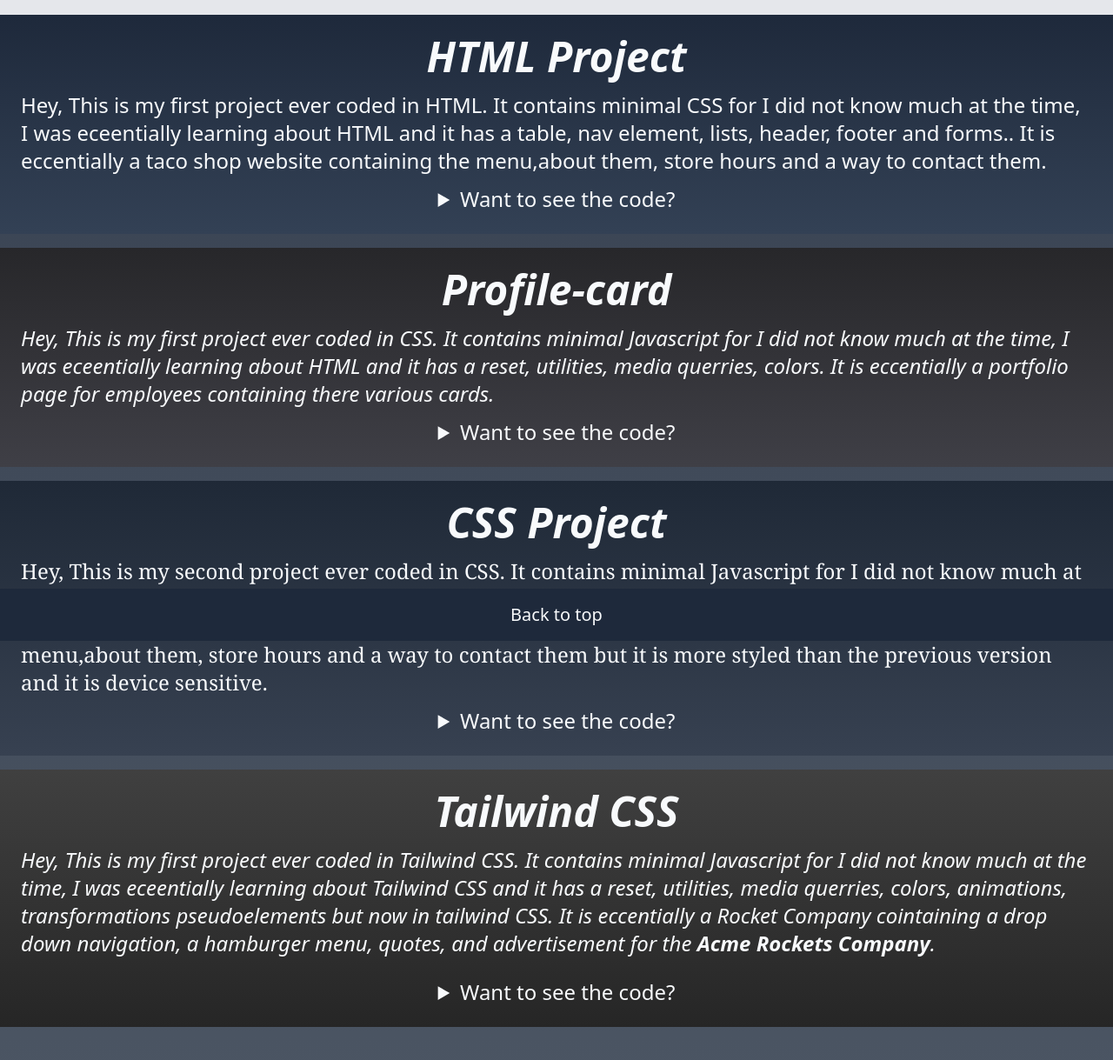
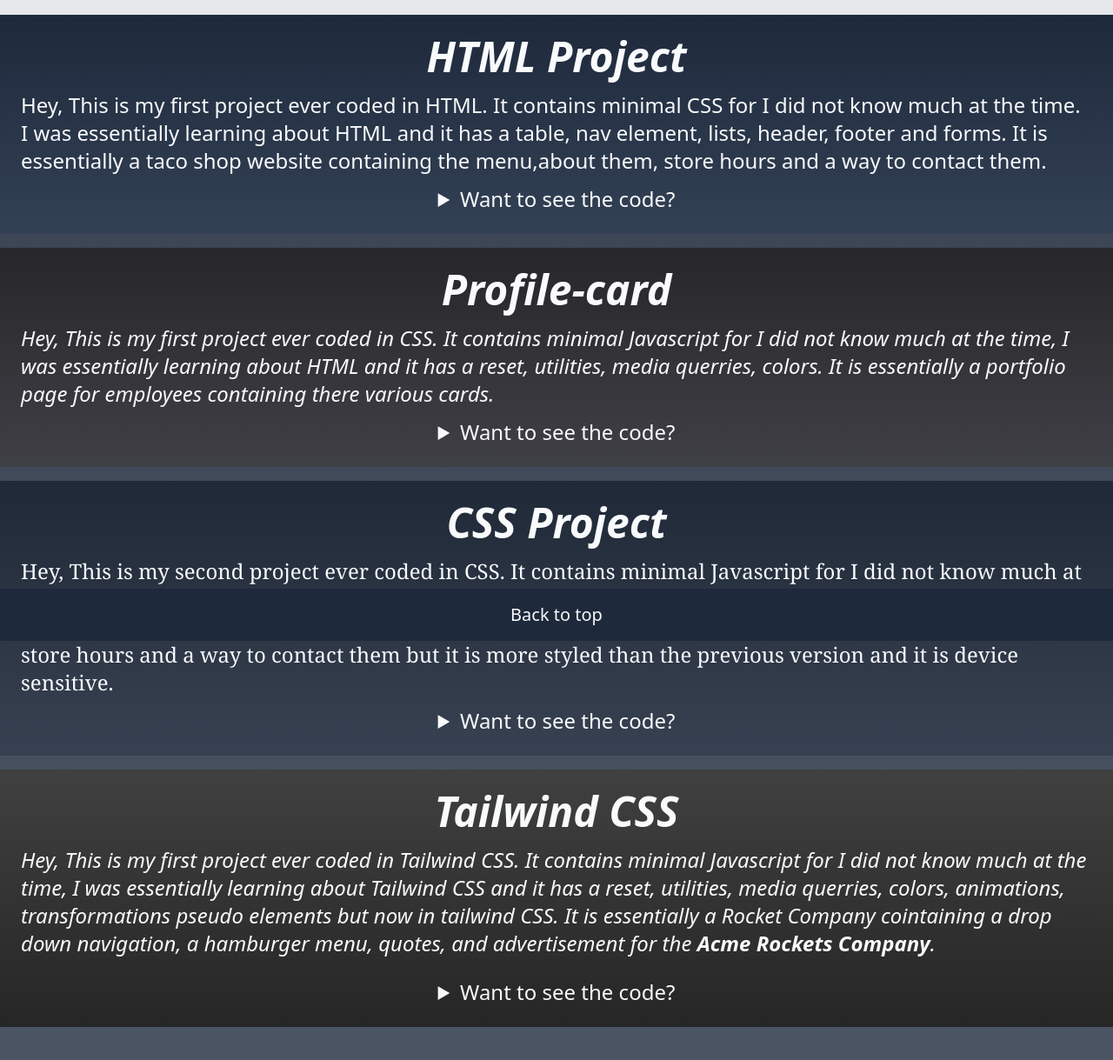
Before and after one commit to Giftmasil/final-module1-project, a website: page projects.html in a window 1280 px wide. Shown: the part 63-1282 px from the top of the page at 87% size. Drawn offline with Linux system fonts and the light colour scheme.

Commit message:
correction of missed bugs

```diff
--- a/projects.html
+++ b/projects.html
@@ -96,9 +96,9 @@
         </h2>
         <p class="font-sans md:text-2xl mb-3">
           Hey, This is my first project ever coded in HTML. It contains minimal
-          CSS for I did not know much at the time, I was eceentially learning
+          CSS for I did not know much at the time. I was essentially learning
           about HTML and it has a table, nav element, lists, header, footer and
-          forms.. It is eccentially a taco shop website containing the
+          forms. It is essentially a taco shop website containing the
           menu,about them, store hours and a way to contact them.
         </p>
         <details class="text-center md:text-2xl">
@@ -123,9 +123,9 @@
         </h2>
         <p class="italic md:text-2xl mb-3">
           Hey, This is my first project ever coded in CSS. It contains minimal
-          Javascript for I did not know much at the time, I was eceentially
+          Javascript for I did not know much at the time, I was essentially
           learning about HTML and it has a reset, utilities, media querries,
-          colors. It is eccentially a portfolio page for employees containing
+          colors. It is essentially a portfolio page for employees containing
           there various cards.
         </p>
         <details class="text-center md:text-2xl">
@@ -150,9 +150,9 @@
         </h2>
         <p class="font-serif md:text-2xl mb-3">
           Hey, This is my second project ever coded in CSS. It contains minimal
-          Javascript for I did not know much at the time, I was eceentially
+          Javascript for I did not know much at the time, I was essentially
           learning about CSS and it has a reset, utilities, media querries,
-          colors, animations, transformations pseudoelements. It is eccentially
+          colors, animations, transformations pseudoelements. It is essentially
           a toco shop website containing the menu,about them, store hours and a
           way to contact them but it is more styled than the previous version
           and it is device sensitive.
@@ -180,9 +180,9 @@
         <p class="oblique md:text-2xl mb-6">
           Hey, This is my first project ever coded in Tailwind CSS. It contains
           minimal Javascript for I did not know much at the time, I was
-          eceentially learning about Tailwind CSS and it has a reset, utilities,
-          media querries, colors, animations, transformations pseudoelements but
-          now in tailwind CSS. It is eccentially a Rocket Company cointaining a
+          essentially learning about Tailwind CSS and it has a reset, utilities,
+          media querries, colors, animations, transformations pseudo elements but
+          now in tailwind CSS. It is essentially a Rocket Company cointaining a
           drop down navigation, a hamburger menu, quotes, and advertisement for
           the <strong>Acme Rockets Company</strong>.
         </p>
```
Also changed, not shown: about.html (+6 -6 lines).
